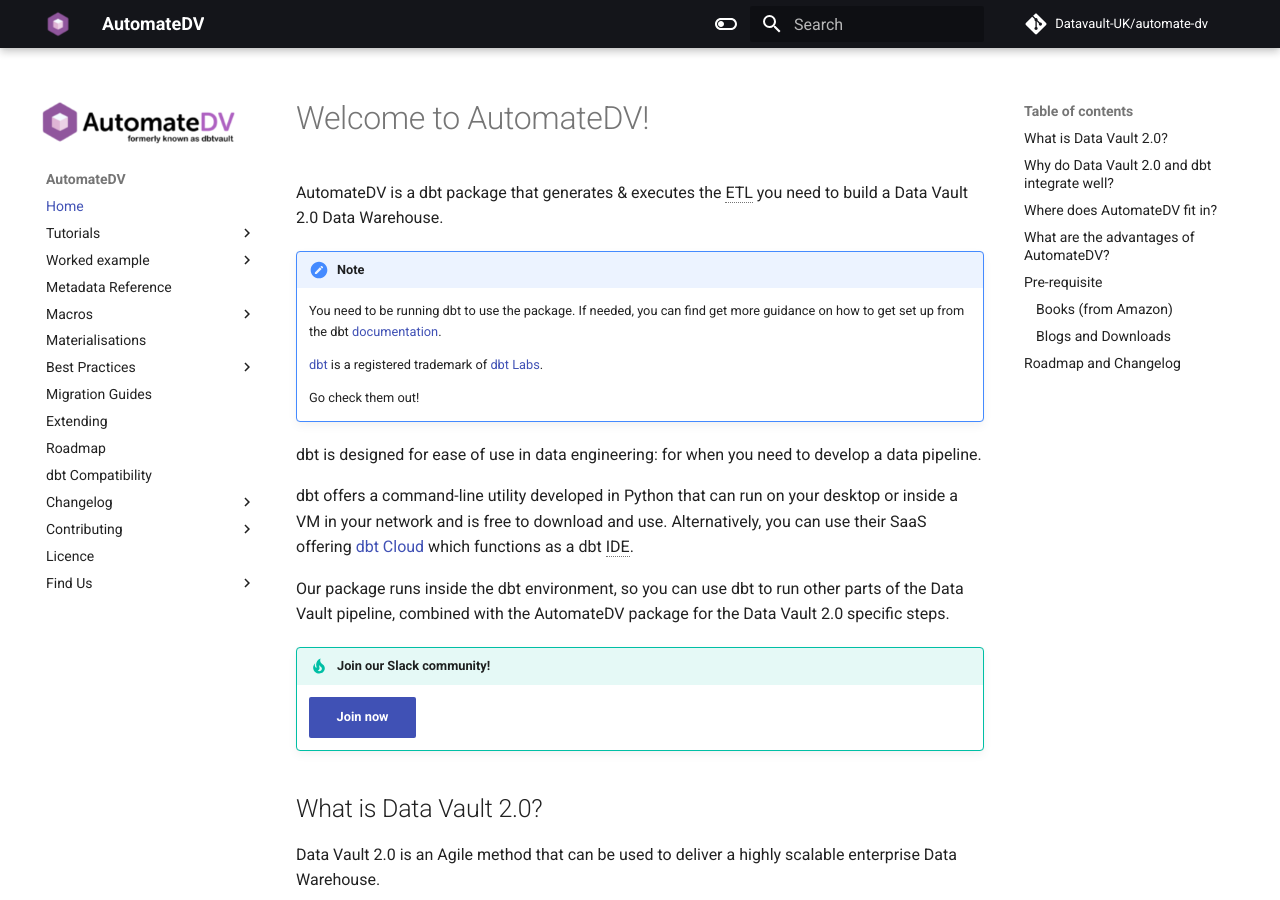
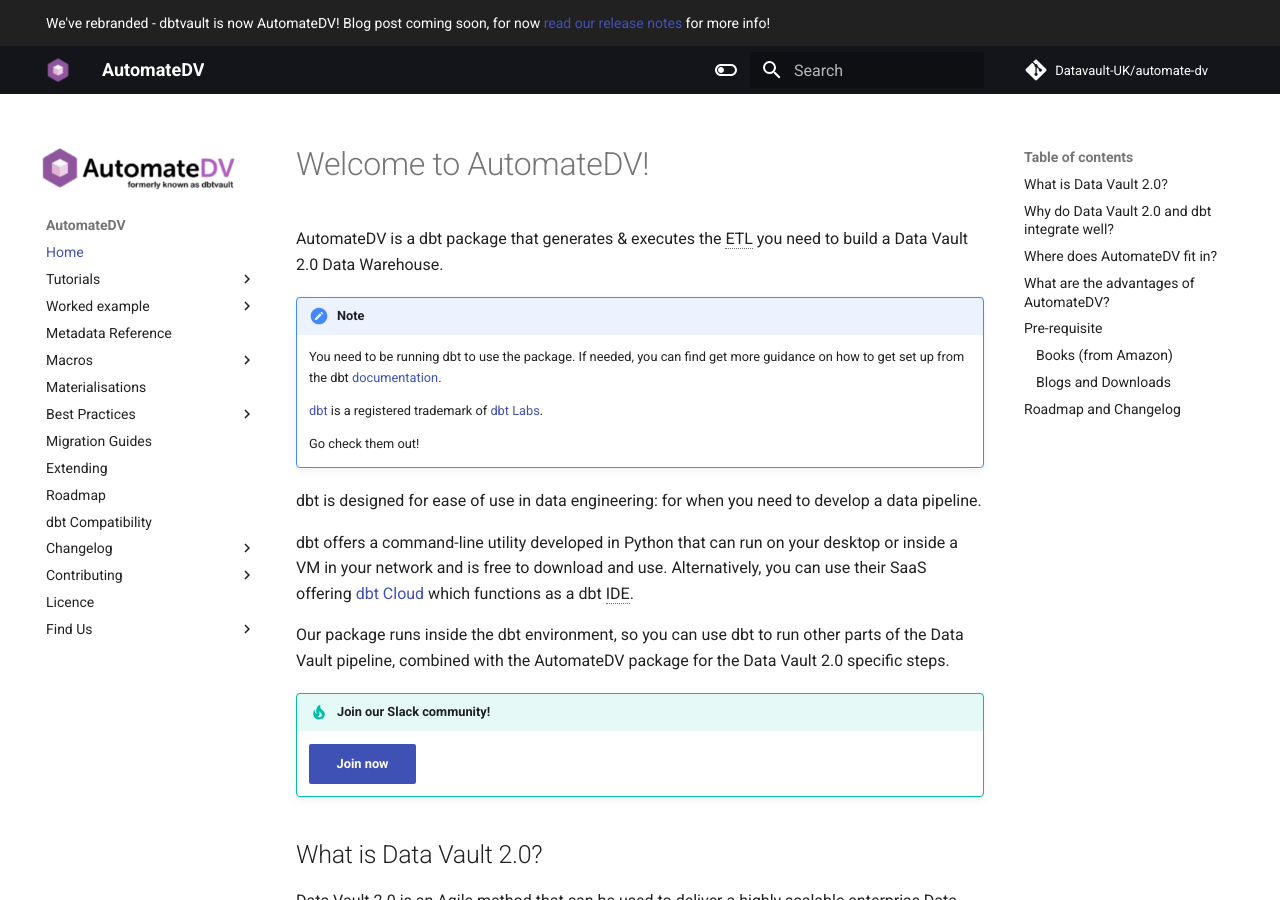
Before and after one commit to Datavault-UK/automate-dv-docs, an MkDocs documentation site: the page built from docs/index.md, in a window 1280 px wide and 900 px high. Built offline with MkDocs 1.6.1 and Material for MkDocs 9.7.7, drawn with Linux system fonts in a browser that asks for light colours; comment, search, counter and statistics services are not loaded.

```diff
--- a/overrides/main.html
+++ b/overrides/main.html
@@ -1,4 +1,9 @@
 {% extends "base.html" %}
+
+{% block announce %}
+  We've rebranded - dbtvault is now AutomateDV! Blog post coming soon,
+  for now <a href="https://github.com/Datavault-UK/automate-dv/releases/tag/v0.9.6">read our release notes</a> for more info!
+{% endblock %}
 
 <!-- Navigation -->
 {% block site_nav %}
```
